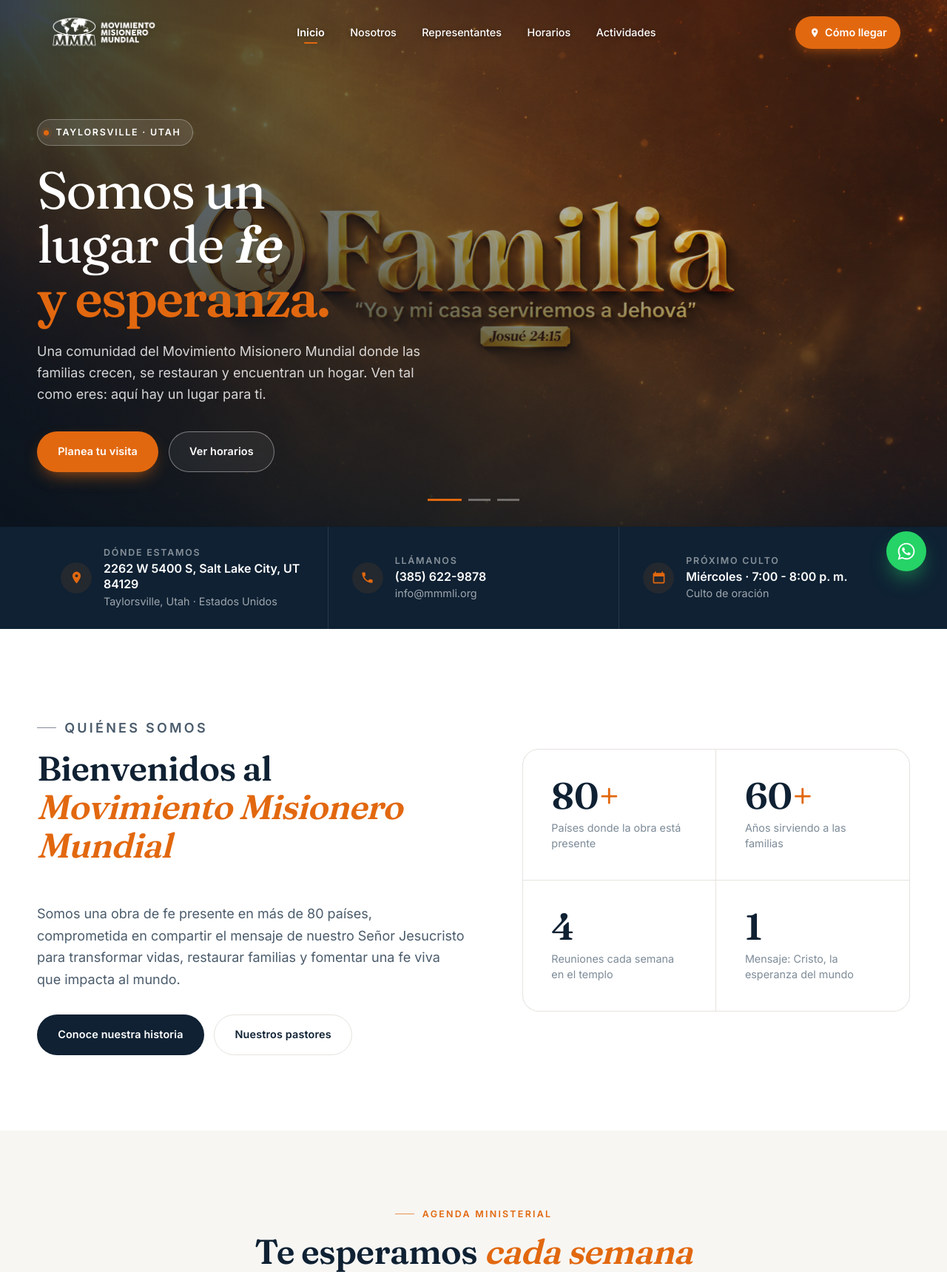
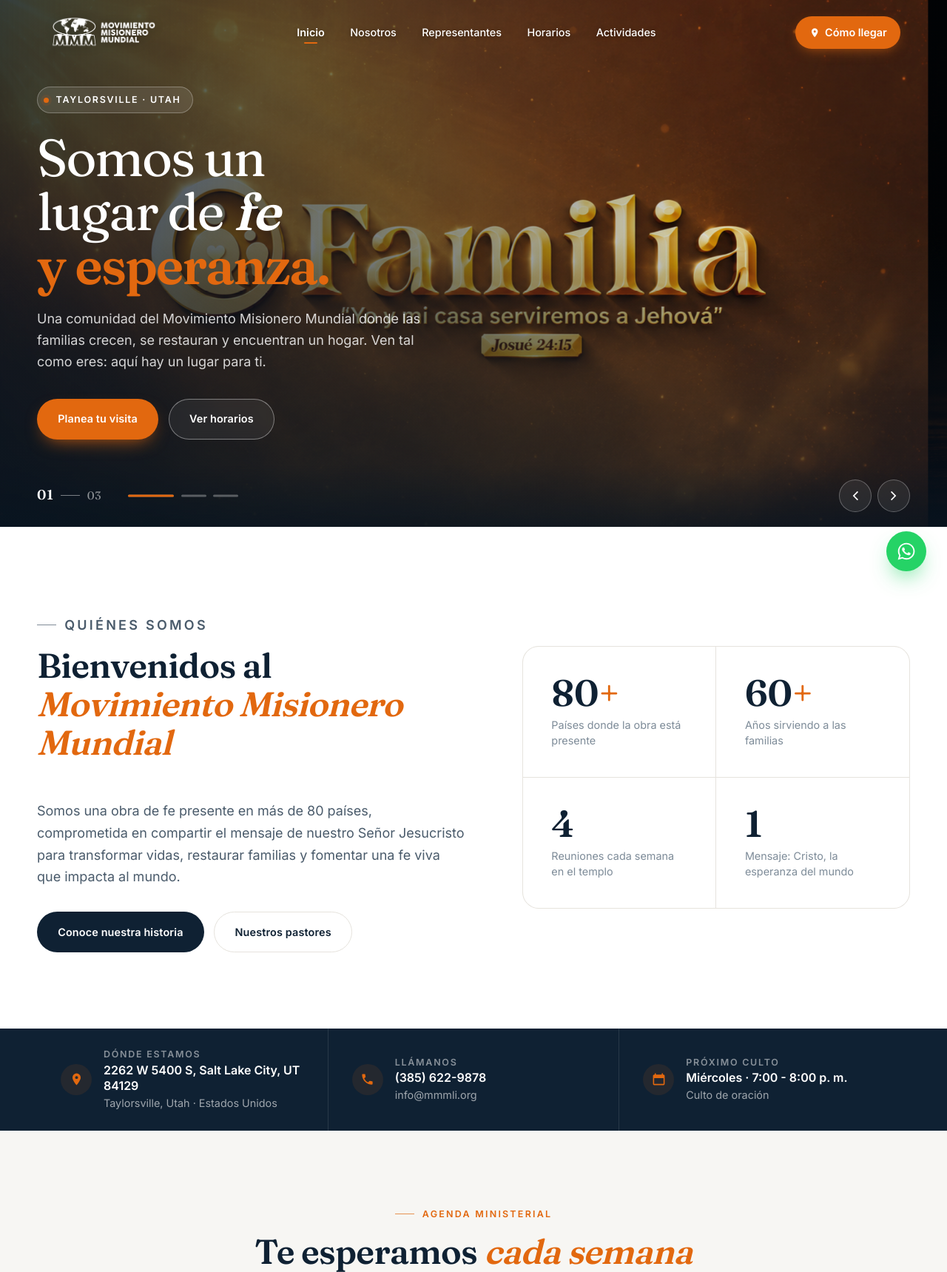
Before and after one commit to DevPaulSuarez/MMM-Utha, a PHP site: page / in a window 1280 px wide. Shown: the top 1719 px of the page at 74% size. Run offline with PHP 8.4, Linux system fonts and the light colour scheme.

Commit message:
Slider mas cuidado y la tira de contacto bajo Quienes somos
- La tira de datos deja de ir pegada al slider: ahora cierra la
  seccion Quienes somos.
- Slider: barra de controles al pie con contador 01-03, barras que
  marcan el tiempo que falta (se congelan al pasar el mouse o al
  tocar) y flechas redondas en vez de las que aparecian al vuelo.
- Acercamiento lento solo en la foto visible y entrada escalonada
  del titular; todo se apaga con prefers-reduced-motion.
- En el celular los controles van entre la imagen y el texto, con
  las barras centradas y sin contador ni flechas.

Co-Authored-By: Claude Opus 5 <noreply@anthropic.com>
Claude-Session: https://claude.ai/code/session_01XB6ooeYXJupbk3rjXZ7aGX

```diff
--- a/css/style.css
+++ b/css/style.css
@@ -357,11 +357,20 @@ h1, h2, h3, h4 {
   height: 100%;
   object-fit: cover;
   object-position: center;
-  transform: scale(1.06);
-  animation: heroZoom 9s var(--ease) forwards;
-}
-
-@keyframes heroZoom { to { transform: scale(1); } }
+  transform: scale(1.04);
+  transition: transform 1.2s var(--ease);
+}
+
+/* La foto en pantalla se acerca despacio; al salir vuelve a su
+   sitio, así el movimiento nunca se acumula */
+.slider__slide.es-activa .slider__imagen {
+  animation: heroZoom 8s ease-out forwards;
+}
+
+@keyframes heroZoom {
+  from { transform: scale(1.04); }
+  to   { transform: scale(1.12); }
+}
 
 /* Velo para que el texto se lea sobre cualquier foto */
 .hero__velo {
@@ -381,9 +390,23 @@ h1, h2, h3, h4 {
   display: flex;
   align-items: center;
   padding-top: var(--alto-header, 76px);
+  /* Deja libre la franja de los controles */
+  padding-bottom: 5.5rem;
 }
 
 .hero__texto { max-width: 40rem; color: #fff; }
+
+/* El mensaje entra de a poco al abrir la página */
+.hero__texto > * { animation: heroEntra .9s var(--ease) backwards; }
+.hero__marca    { animation-delay: .15s; }
+.hero__titulo   { animation-delay: .28s; }
+.hero__bajada   { animation-delay: .4s; }
+.hero__acciones { animation-delay: .52s; }
+
+@keyframes heroEntra {
+  from { opacity: 0; transform: translateY(18px); }
+  to   { opacity: 1; transform: none; }
+}
 
 .hero__marca {
   display: inline-flex;
@@ -443,64 +466,140 @@ h1, h2, h3, h4 {
   margin-top: 2.2rem;
 }
 
-/* Controles del slider */
-.slider__puntos {
+/* Controles del slider ---------------------------------------- */
+.hero__controles {
   position: absolute;
   left: 0;
   right: 0;
-  bottom: clamp(.9rem, 3vh, 2.2rem);
-  z-index: 4;
-  display: flex;
-  justify-content: center;
-  gap: .55rem;
+  bottom: 0;
+  z-index: 5;
+  padding-block: clamp(1rem, 2.5vh, 1.9rem);
+  /* Un velo propio para que los controles se lean sobre la foto */
+  background: linear-gradient(to top, rgba(8, 20, 32, .6), transparent);
+}
+
+.hero__controles-fila {
+  display: flex;
+  align-items: center;
+  gap: clamp(1rem, 3vw, 2.25rem);
+}
+
+/* Contador 01 — 03 */
+.slider__contador {
+  display: flex;
+  align-items: center;
+  gap: .6rem;
+  flex-shrink: 0;
+  font-family: var(--display);
+  font-size: 1.15rem;
+  font-weight: 600;
+  color: #fff;
+  letter-spacing: .04em;
+  line-height: 1;
+}
+.slider__contador-linea {
+  width: 26px;
+  height: 1px;
+  background: rgba(255, 255, 255, .45);
+}
+.slider__contador-total {
+  color: rgba(255, 255, 255, .55);
+  font-size: .95rem;
+  font-weight: 400;
+}
+
+/* Barras de avance */
+.slider__puntos {
+  display: flex;
+  align-items: center;
+  gap: .6rem;
+  flex: 1 1 auto;
 }
 
 .slider__punto {
-  width: 30px;
+  position: relative;
+  width: 34px;
   height: 3px;
   /* El relleno agranda la zona que se puede tocar con el dedo sin
-     engordar la barrita: se pinta solo sobre el contenido */
-  padding: 11px 0;
+     engordar la barrita */
+  padding: 12px 0;
   box-sizing: content-box;
-  background-clip: content-box;
   border: 0;
+  background: none;
+  cursor: pointer;
+  transition: width .45s var(--ease);
+}
+
+/* El riel */
+.slider__punto::before {
+  content: "";
+  position: absolute;
+  left: 0;
+  right: 0;
+  top: 50%;
+  height: 3px;
+  transform: translateY(-50%);
   border-radius: 3px;
-  background-color: rgba(255, 255, 255, .35);
-  cursor: pointer;
-  transition: background-color .3s var(--ease), width .3s var(--ease);
-}
-.slider__punto:hover { background-color: rgba(255, 255, 255, .6); }
-.slider__punto--activo { width: 46px; background-color: var(--acento); }
+  background: rgba(255, 255, 255, .3);
+  transition: background .3s var(--ease);
+}
+.slider__punto:hover::before { background: rgba(255, 255, 255, .55); }
+
+/* Lo recorrido del tiempo que falta para el siguiente banner */
+.slider__punto-barra {
+  position: absolute;
+  left: 0;
+  top: 50%;
+  width: 0;
+  height: 3px;
+  transform: translateY(-50%);
+  border-radius: 3px;
+  background: var(--acento);
+}
+
+.slider__punto--activo { width: 62px; }
+.slider__punto--activo .slider__punto-barra {
+  animation: avanceSlider var(--slider-tiempo, 6000ms) linear forwards;
+}
+/* Mientras el visitante mira o toca, el avance se congela */
+.hero--pausado .slider__punto--activo .slider__punto-barra {
+  animation-play-state: paused;
+}
+
+@keyframes avanceSlider { to { width: 100%; } }
+
+/* Flechas */
+.slider__flechas { display: flex; gap: .5rem; flex-shrink: 0; }
 
 .hero__flecha {
-  position: absolute;
-  top: 50%;
-  z-index: 4;
   display: grid;
   place-items: center;
-  width: 48px;
-  height: 48px;
-  transform: translateY(-50%);
-  border: 1px solid rgba(255, 255, 255, .3);
+  width: 44px;
+  height: 44px;
+  border: 1px solid rgba(255, 255, 255, .28);
   border-radius: 50%;
   background: rgba(255, 255, 255, .08);
-  -webkit-backdrop-filter: blur(6px);
-          backdrop-filter: blur(6px);
+  -webkit-backdrop-filter: blur(8px);
+          backdrop-filter: blur(8px);
   color: #fff;
-  font-size: 1rem;
   cursor: pointer;
-  opacity: 0;
-  transition: opacity .3s var(--ease), background .3s var(--ease);
-}
-.hero:hover .hero__flecha,
-.hero__flecha:focus-visible { opacity: 1; }
-.hero__flecha:hover { background: rgba(255, 255, 255, .22); }
-.hero__flecha--prev { left: clamp(.8rem, 2vw, 2rem); }
-.hero__flecha--next { right: clamp(.8rem, 2vw, 2rem); }
+  transition: background .3s var(--ease), border-color .3s var(--ease),
+              transform .3s var(--ease);
+}
+.hero__flecha svg { width: 20px; height: 20px; fill: currentColor; }
+.hero__flecha:hover {
+  background: #fff;
+  border-color: #fff;
+  color: var(--ink);
+  transform: translateY(-2px);
+}
 
 @media (prefers-reduced-motion: reduce) {
   .slider__pista { transition: none; }
+  .slider__slide.es-activa .slider__imagen,
   .slider__imagen { animation: none; transform: none; }
+  .hero__texto > * { animation: none; }
+  .slider__punto--activo .slider__punto-barra { animation: none; width: 100%; }
 }
 
 /* 6. Componentes ----------------------------------------------- */
@@ -1429,23 +1528,31 @@ a.barra-info__item:hover { background: #16293c; }
   /* Los banners no vienen todos con la misma proporción (16:9 y
      2.25:1): se encajan enteros dentro de una franja 16:9 y el
      sobrante lo cubre el fondo oscuro, así no se corta el arte */
-  .slider__imagen {
+  .slider__imagen,
+  .slider__slide.es-activa .slider__imagen {
     height: auto;
     aspect-ratio: 16 / 9;
     object-fit: contain;
     background: var(--ink);
+    /* Sin acercamiento: la imagen se ve entera y no debe moverse */
     transform: none;
     animation: none;
   }
 
   .hero__velo { display: none; }
-  .hero__flecha { display: none; }
-
-  .slider__puntos {
+
+  /* Los controles dejan de flotar: van entre la imagen y el texto,
+     con las barras centradas. El contador y las flechas sobran
+     cuando se puede deslizar con el dedo. */
+  .hero__controles {
     position: static;
     order: 2;
-    padding: .35rem 0 0;
-  }
+    padding: .55rem 0 0;
+    background: none;
+  }
+  .slider__contador,
+  .slider__flechas { display: none; }
+  .slider__puntos { justify-content: center; }
 
   .hero__contenido {
     position: static;
--- a/index.html
+++ b/index.html
@@ -81,52 +81,28 @@
           </div>
         </div>
 
-        <button class="hero__flecha hero__flecha--prev" id="bannerPrev"
-                type="button" aria-label="Banner anterior">❮</button>
-        <button class="hero__flecha hero__flecha--next" id="bannerNext"
-                type="button" aria-label="Banner siguiente">❯</button>
+        <!-- Controles: contador, barras de avance y flechas -->
+        <div class="hero__controles">
+          <div class="contenedor hero__controles-fila">
+            <p class="slider__contador" aria-hidden="true">
+              <span id="bannerActual">01</span>
+              <span class="slider__contador-linea"></span>
+              <span class="slider__contador-total" id="bannerTotal">01</span>
+            </p>
 
-        <div class="slider__puntos" id="bannerPuntos" role="tablist"
-             aria-label="Seleccionar banner"></div>
-      </section>
+            <div class="slider__puntos" id="bannerPuntos" role="tablist"
+                 aria-label="Seleccionar banner"></div>
 
-      <!-- ===== Contacto rápido ===== -->
-      <section class="barra-info" id="visitanos" aria-label="Cómo encontrarnos">
-        <div class="contenedor">
-          <div class="barra-info__grid">
-            <a class="barra-info__item" data-mapa href="https://www.google.com/maps/search/?api=1&amp;query=2262%20W%205400%20S%2C%20Salt%20Lake%20City%2C%20UT%2084129"
-               target="_blank" rel="noopener">
-              <span class="barra-info__icono" aria-hidden="true">
-                <svg viewBox="0 0 24 24"><path d="M12 2a7 7 0 0 0-7 7c0 5.25 7 13 7 13s7-7.75 7-13a7 7 0 0 0-7-7Zm0 9.5A2.5 2.5 0 1 1 14.5 9 2.5 2.5 0 0 1 12 11.5Z"/></svg>
-              </span>
-              <span class="barra-info__dato">
-                <span class="barra-info__rotulo">Dónde estamos</span>
-                <span class="barra-info__valor">2262 W 5400 S, Salt Lake City, UT 84129</span>
-                <span class="barra-info__extra">Taylorsville, Utah · Estados Unidos</span>
-              </span>
-            </a>
-
-            <a class="barra-info__item" href="tel:3856229878">
-              <span class="barra-info__icono" aria-hidden="true">
-                <svg viewBox="0 0 24 24"><path d="M6.6 10.8a15.1 15.1 0 0 0 6.6 6.6l2.2-2.2a1 1 0 0 1 1-.24 11.4 11.4 0 0 0 3.6.58 1 1 0 0 1 1 1V20a1 1 0 0 1-1 1A17 17 0 0 1 3 4a1 1 0 0 1 1-1h3.5a1 1 0 0 1 1 1 11.4 11.4 0 0 0 .58 3.6 1 1 0 0 1-.25 1Z"/></svg>
-              </span>
-              <span class="barra-info__dato">
-                <span class="barra-info__rotulo">Llámanos</span>
-                <span class="barra-info__valor">(385) 622-9878</span>
-                <span class="barra-info__extra">info@mmmli.org</span>
-              </span>
-            </a>
-
-            <a class="barra-info__item" href="#agenda">
-              <span class="barra-info__icono" aria-hidden="true">
-                <svg viewBox="0 0 24 24"><path d="M7 2v2h10V2h2v2h1a2 2 0 0 1 2 2v14a2 2 0 0 1-2 2H4a2 2 0 0 1-2-2V6a2 2 0 0 1 2-2h1V2Zm13 8H4v10h16Z"/></svg>
-              </span>
-              <span class="barra-info__dato">
-                <span class="barra-info__rotulo">Próximo culto</span>
-                <span class="barra-info__valor" id="proximoCulto">Consulta la agenda</span>
-                <span class="barra-info__extra">Todas las semanas en el templo</span>
-              </span>
-            </a>
+            <div class="slider__flechas">
+              <button class="hero__flecha" id="bannerPrev" type="button"
+                      aria-label="Banner anterior">
+                <svg viewBox="0 0 24 24" aria-hidden="true"><path d="M15.4 4.6 8 12l7.4 7.4 1.4-1.4L10.8 12l6-6z"/></svg>
+              </button>
+              <button class="hero__flecha" id="bannerNext" type="button"
+                      aria-label="Banner siguiente">
+                <svg viewBox="0 0 24 24" aria-hidden="true"><path d="M8.6 4.6 7.2 6l6 6-6 6 1.4 1.4L16 12z"/></svg>
+              </button>
+            </div>
           </div>
         </div>
       </section>
@@ -170,6 +146,47 @@
               <p class="cifra__num">1</p>
               <p class="cifra__txt">Mensaje: Cristo, la esperanza del mundo</p>
             </div>
+          </div>
+        </div>
+      </section>
+
+      <!-- ===== Contacto rápido ===== -->
+      <section class="barra-info" id="visitanos" aria-label="Cómo encontrarnos">
+        <div class="contenedor">
+          <div class="barra-info__grid">
+            <a class="barra-info__item" data-mapa href="https://www.google.com/maps/search/?api=1&amp;query=2262%20W%205400%20S%2C%20Salt%20Lake%20City%2C%20UT%2084129"
+               target="_blank" rel="noopener">
+              <span class="barra-info__icono" aria-hidden="true">
+                <svg viewBox="0 0 24 24"><path d="M12 2a7 7 0 0 0-7 7c0 5.25 7 13 7 13s7-7.75 7-13a7 7 0 0 0-7-7Zm0 9.5A2.5 2.5 0 1 1 14.5 9 2.5 2.5 0 0 1 12 11.5Z"/></svg>
+              </span>
+              <span class="barra-info__dato">
+                <span class="barra-info__rotulo">Dónde estamos</span>
+                <span class="barra-info__valor">2262 W 5400 S, Salt Lake City, UT 84129</span>
+                <span class="barra-info__extra">Taylorsville, Utah · Estados Unidos</span>
+              </span>
+            </a>
+
+            <a class="barra-info__item" href="tel:3856229878">
+              <span class="barra-info__icono" aria-hidden="true">
+                <svg viewBox="0 0 24 24"><path d="M6.6 10.8a15.1 15.1 0 0 0 6.6 6.6l2.2-2.2a1 1 0 0 1 1-.24 11.4 11.4 0 0 0 3.6.58 1 1 0 0 1 1 1V20a1 1 0 0 1-1 1A17 17 0 0 1 3 4a1 1 0 0 1 1-1h3.5a1 1 0 0 1 1 1 11.4 11.4 0 0 0 .58 3.6 1 1 0 0 1-.25 1Z"/></svg>
+              </span>
+              <span class="barra-info__dato">
+                <span class="barra-info__rotulo">Llámanos</span>
+                <span class="barra-info__valor">(385) 622-9878</span>
+                <span class="barra-info__extra">info@mmmli.org</span>
+              </span>
+            </a>
+
+            <a class="barra-info__item" href="#agenda">
+              <span class="barra-info__icono" aria-hidden="true">
+                <svg viewBox="0 0 24 24"><path d="M7 2v2h10V2h2v2h1a2 2 0 0 1 2 2v14a2 2 0 0 1-2 2H4a2 2 0 0 1-2-2V6a2 2 0 0 1 2-2h1V2Zm13 8H4v10h16Z"/></svg>
+              </span>
+              <span class="barra-info__dato">
+                <span class="barra-info__rotulo">Próximo culto</span>
+                <span class="barra-info__valor" id="proximoCulto">Consulta la agenda</span>
+                <span class="barra-info__extra">Todas las semanas en el templo</span>
+              </span>
+            </a>
           </div>
         </div>
       </section>
--- a/js/main.js
+++ b/js/main.js
@@ -116,24 +116,44 @@ function iniciarSlider() {
     </div>
   `).join("");
 
+  /* Cada punto lleva dentro la barra que marca el tiempo que falta
+     para pasar al siguiente */
   puntos.innerHTML = BANNERS.map((_, i) => `
     <button class="slider__punto" type="button" role="tab"
-            data-indice="${i}" aria-label="Ir al banner ${i + 1}"></button>
+            data-indice="${i}" aria-label="Ir al banner ${i + 1}">
+      <span class="slider__punto-barra"></span>
+    </button>
   `).join("");
 
   const listaPuntos = [...puntos.querySelectorAll(".slider__punto")];
+  const diapositivas = [...pista.querySelectorAll(".slider__slide")];
   const total = BANNERS.length;
   let actual = 0;
   let temporizador = null;
   const INTERVALO = 6000;
 
+  /* El CSS usa este tiempo para la barra de avance de los puntos */
+  slider.style.setProperty("--slider-tiempo", `${INTERVALO}ms`);
+
+  const contador = document.getElementById("bannerActual");
+  const contadorTotal = document.getElementById("bannerTotal");
+  const dosDigitos = (n) => String(n).padStart(2, "0");
+  if (contadorTotal) contadorTotal.textContent = dosDigitos(total);
+
   function mostrar(indice) {
     actual = (indice + total) % total;
     pista.style.transform = `translateX(-${actual * 100}%)`;
+
+    /* La clase marca la diapositiva visible: el CSS le da el
+       acercamiento lento mientras está en pantalla */
+    diapositivas.forEach((d, i) => d.classList.toggle("es-activa", i === actual));
+
     listaPuntos.forEach((p, i) => {
       p.classList.toggle("slider__punto--activo", i === actual);
       p.setAttribute("aria-selected", i === actual);
     });
+
+    if (contador) contador.textContent = dosDigitos(actual + 1);
   }
 
   const siguiente = () => mostrar(actual + 1);
@@ -142,11 +162,13 @@ function iniciarSlider() {
   function arrancar() {
     if (total < 2) return;
     detener();
+    slider.classList.remove("hero--pausado");
     temporizador = setInterval(siguiente, INTERVALO);
   }
   function detener() {
     clearInterval(temporizador);
     temporizador = null;
+    slider.classList.add("hero--pausado");
   }
   /* Reinicia el automático después de una acción manual */
   const tras = (accion) => () => { accion(); arrancar(); };
```
